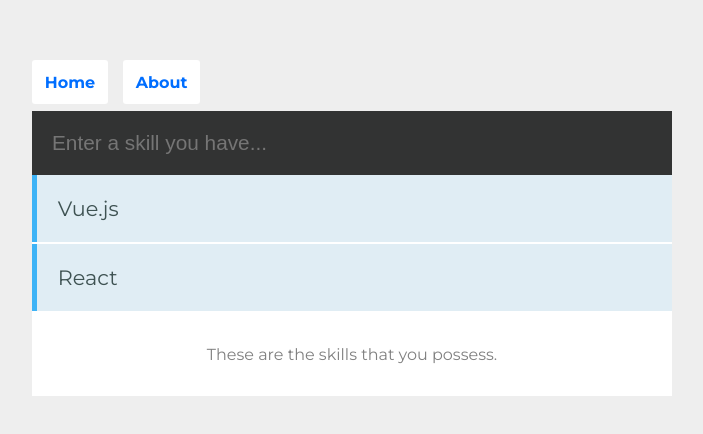
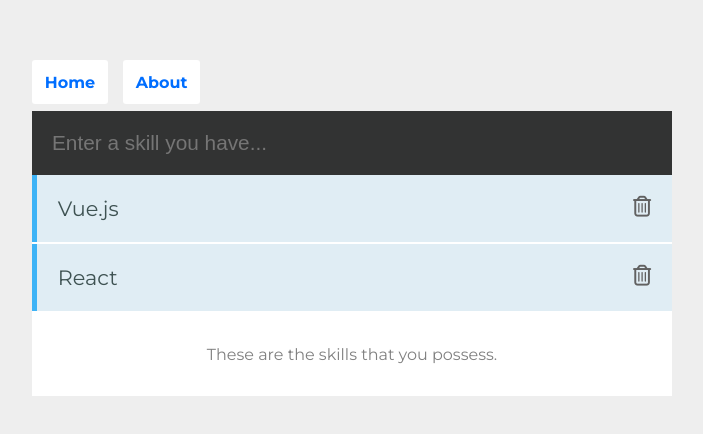
Before and after one commit to nataliecardot/vue-skills, a Vue app: page / in a window 1280 px wide. Shown: the part 168-602 px from the top of the page, without its empty margins (288-991 px from the left). Built offline with nearby package versions, Linux system fonts and the light colour scheme; a small style sheet from the web is missing.

Commit message:
Add Font Awesome, enable item removal

```diff
--- a/public/index.html
+++ b/public/index.html
@@ -5,6 +5,7 @@
     <meta http-equiv="X-UA-Compatible" content="IE=edge">
     <meta name="viewport" content="width=device-width,initial-scale=1.0">
     <link rel="icon" href="<%= BASE_URL %>favicon.ico">
+    <script src="https://kit.fontawesome.com/0736fbfc73.js" crossorigin="anonymous"></script>
     <title>vue-skills</title>
   </head>
   <body>
--- a/src/components/Skills.vue
+++ b/src/components/Skills.vue
@@ -18,9 +18,7 @@
         >
           <!-- errors object is created by vee-validate -->
           <!-- errors.first is to display one error at a time for fields -->
-          <p class="alert" v-if="errors.has('skill')">
-            {{ errors.first('skill') }}
-          </p>
+          <p class="alert" v-if="errors.has('skill')">{{ errors.first('skill') }}</p>
         </transition>
       </form>
 
@@ -30,7 +28,10 @@
           enter-active-class="animated bounceInUp"
           leave-active-class="animated bounceOutDown"
         >
-          <li v-for="(item, index) in skills" :key="index">{{ item.skill }}</li>
+          <li v-for="(item, index) in skills" :key="index">
+            {{ item.skill }}
+            <i class="far fa-trash-alt" v-on:click="remove(index)"></i>
+          </li>
         </transition-group>
       </ul>
 
@@ -41,11 +42,11 @@
 
 <script>
 export default {
-  name: 'Skills',
+  name: "Skills",
   data() {
     return {
-      skill: '',
-      skills: [{ skill: 'Vue.js' }, { skill: 'React' }]
+      skill: "",
+      skills: [{ skill: "Vue.js" }, { skill: "React" }]
     };
   },
   methods: {
@@ -53,16 +54,20 @@ export default {
       this.$validator.validateAll().then(result => {
         if (result) {
           this.skills.push({ skill: this.skill });
-          this.skill = '';
+          this.skill = "";
         }
       });
+    },
+    remove(id) {
+      this.skills.splice(id, 1);
     }
   }
 };
 </script>
 
 <style scoped>
-@import 'https://cdn.jsdelivr.net/npm/animate.css@3.5.1';
+@import "https://cdn.jsdelivr.net/npm/animate.css@3.5.1";
+/* @import "https://stackpath.bootstrapcdn.com/font-awesome/4.7.0/css/font-awesome.min.css"; */
 
 .holder {
   background: #fff;
@@ -132,4 +137,10 @@ p.alert {
     transform: scale(1);
   }
 }
+
+i {
+  float: right;
+  color: #616161;
+  cursor: pointer;
+}
 </style>
```
Also changed, not shown: 1 other file (tests, documents, lock files or other folders).
